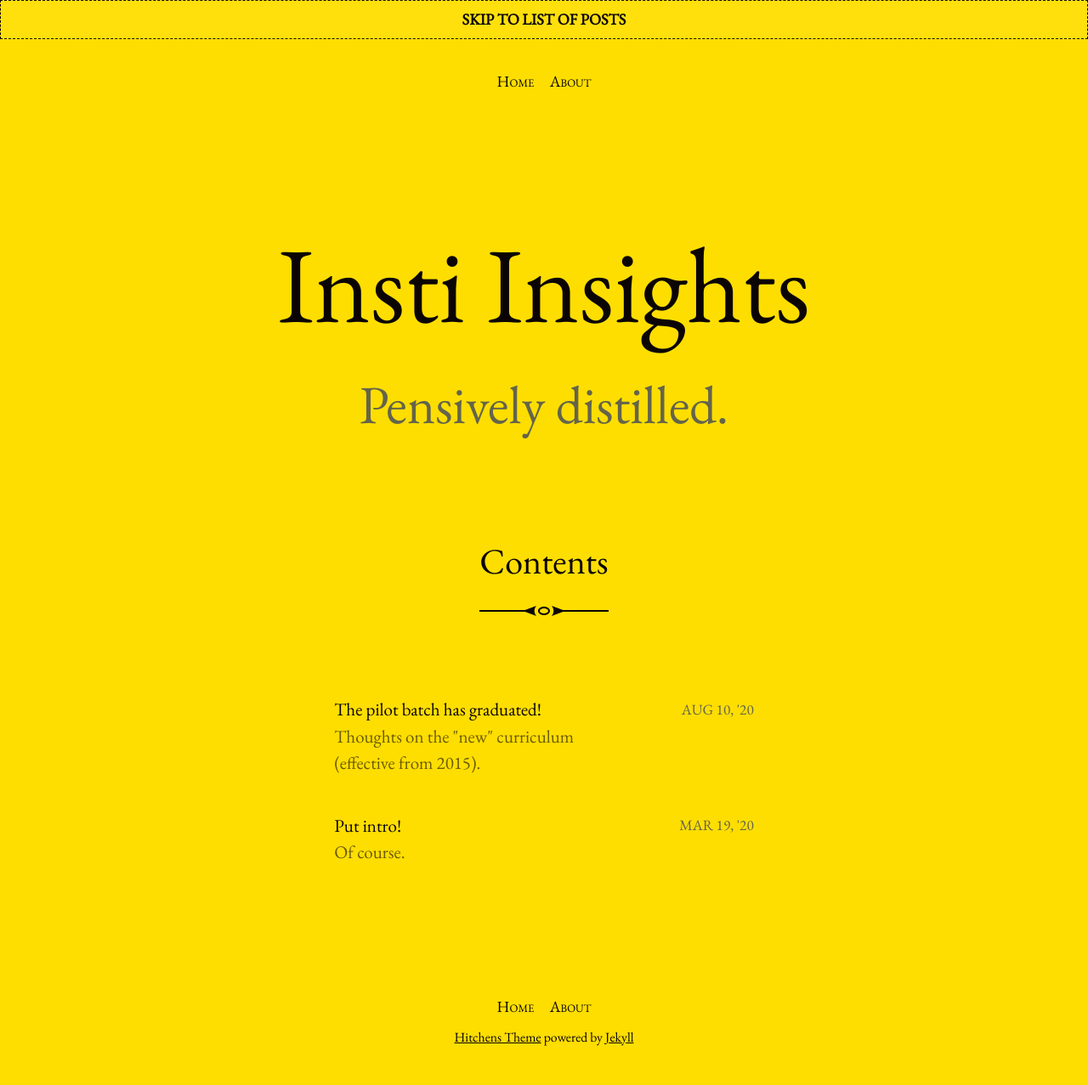
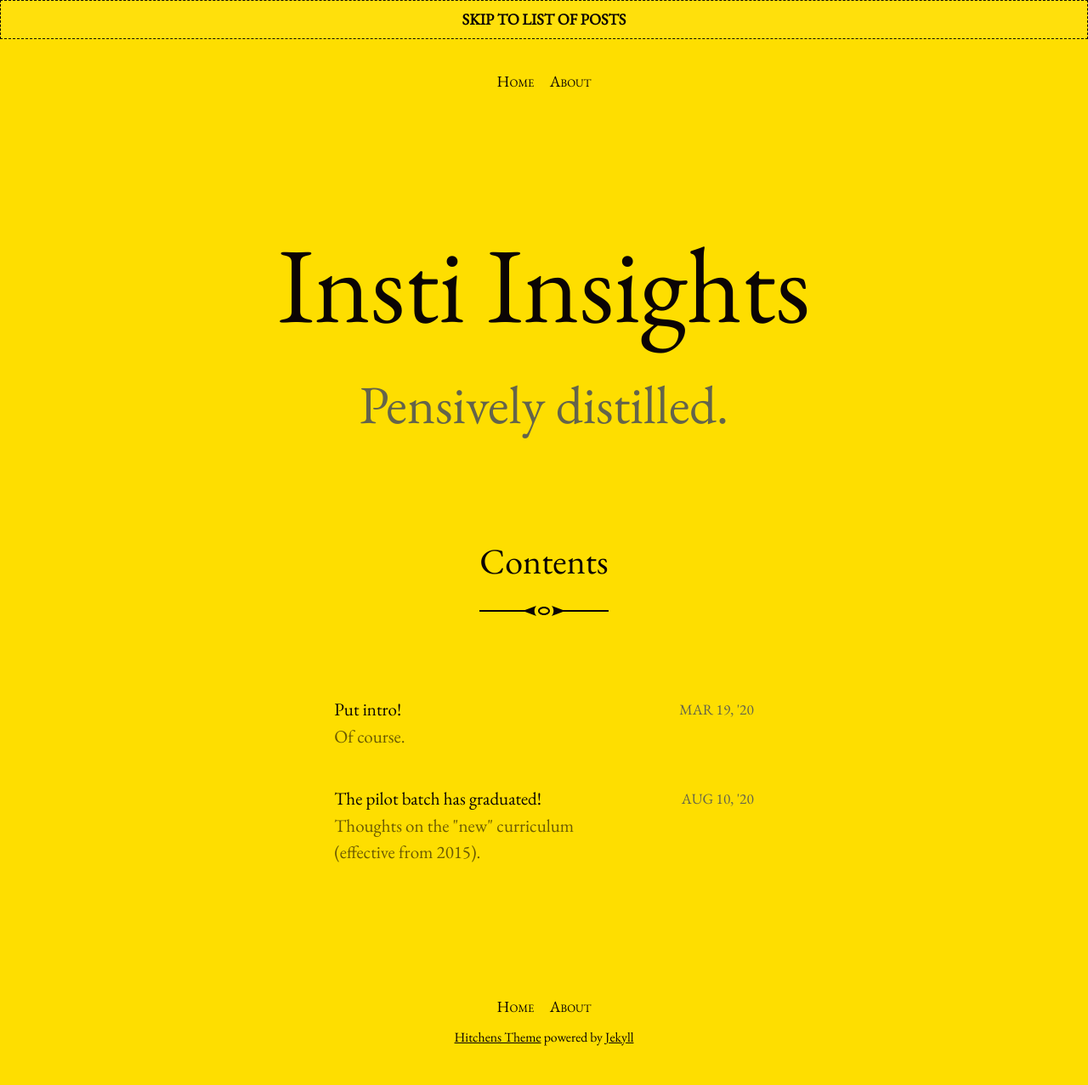
Before and after one commit to RMythreyi/insights, a Jekyll site: the page built from index.md, in a window 1280 px wide. Shown: the whole page at 85% size. Built offline with Jekyll 4.4.1, drawn with Linux system fonts in a browser that asks for light colours.

Commit message:
reversing post order

```diff
--- a/_layouts/home.html
+++ b/_layouts/home.html
@@ -61,7 +61,7 @@ layout: default
   {% else %}
 
     <ul class="post-list">
-      {% for post in site.posts %}
+      {% for post in site.posts reversed %}
         {% include post-list-item.html %}
       {% endfor %}
     </ul>
--- a/index.md
+++ b/index.md
@@ -1,6 +1,3 @@
 ---
-# Feel free to add content and custom Front Matter to this file.
-# To modify the layout, see https://jekyllrb.com/docs/themes/#overriding-theme-defaults
-
 layout: home
 ---
```
